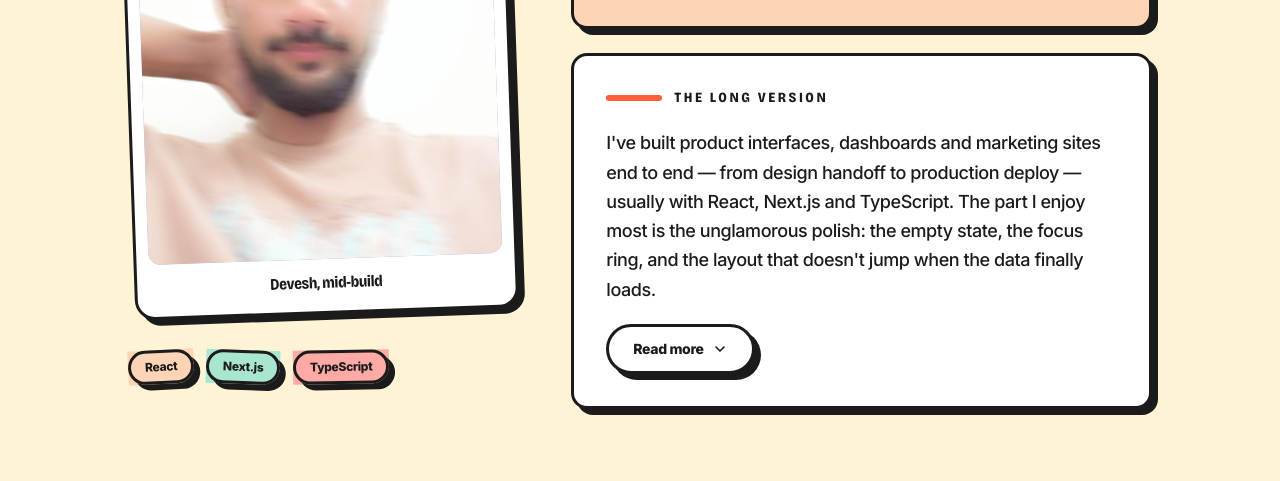
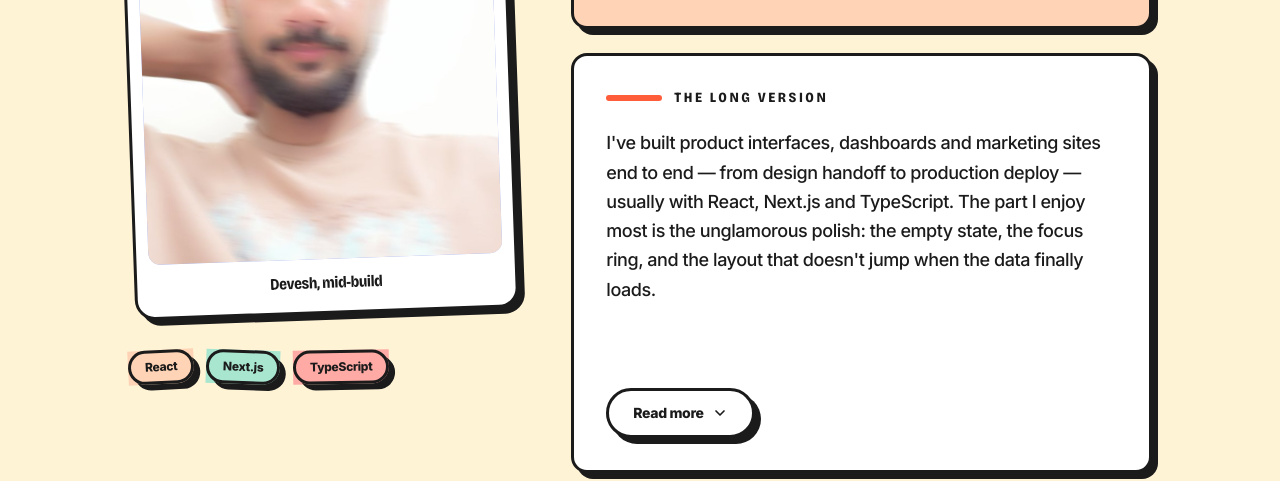
Before and after one commit to Devesh-NEMO/personal_website, a Next.js app: page / in a window 1280 px wide. Shown: the part 1360-1841 px from the top of the page. Built offline with nearby package versions, Linux system fonts and the light colour scheme; no server answers; the database is empty.

Commit message:
Keep About paragraph box fixed height so read-more scrolls internally

```diff
--- a/src/components/AboutReadMore.tsx
+++ b/src/components/AboutReadMore.tsx
@@ -7,11 +7,10 @@ import { Button } from "@/components/ui/Button";
 /**
  * The long-form bio, collapsed behind a "Read more" disclosure.
  *
- * Collapsed it shows only the first paragraph, so the About section keeps a
- * predictable height no matter how much copy is stored. Expanded, every
- * paragraph sits inside a fixed-height scroll area: the card grows to a
- * comfortable ceiling and the copy scrolls internally instead of stretching
- * the page.
+ * The paragraph area has the same fixed height in both states, so clicking
+ * "Read more" never resizes the card or shifts the page. Collapsed it shows
+ * the first paragraph; expanded the remaining paragraphs are revealed inside
+ * that same box and reached by scrolling it internally.
  */
 export function AboutReadMore({ paragraphs }: { paragraphs: string[] }) {
   const [expanded, setExpanded] = useState(false);
@@ -23,12 +22,7 @@ export function AboutReadMore({ paragraphs }: { paragraphs: string[] }) {
     <div className="flex flex-col gap-5">
       <div
         id={regionId}
-        className={[
-          "flex flex-col gap-4 text-base leading-relaxed font-medium tracking-tight sm:text-lg",
-          expanded
-            ? "max-h-80 overflow-y-auto overscroll-contain pr-2"
-            : "",
-        ].join(" ")}
+        className="flex h-56 flex-col gap-4 overflow-y-auto overscroll-contain pr-2 text-base leading-relaxed font-medium tracking-tight touch-pan-y [scrollbar-color:var(--fg)_transparent] [scrollbar-width:thin] sm:h-60 sm:text-lg"
       >
         {visible.map((paragraph, index) => (
           <p key={`${index}-${paragraph.slice(0, 24)}`}>{paragraph}</p>
```
